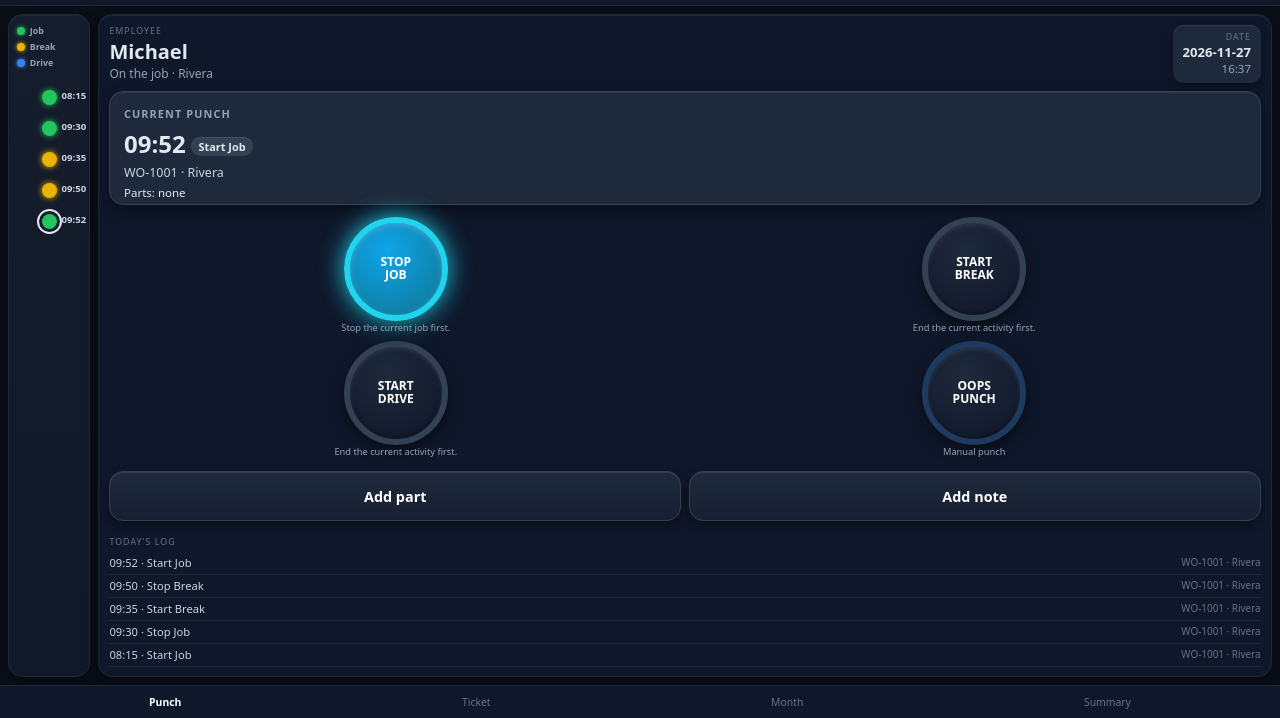
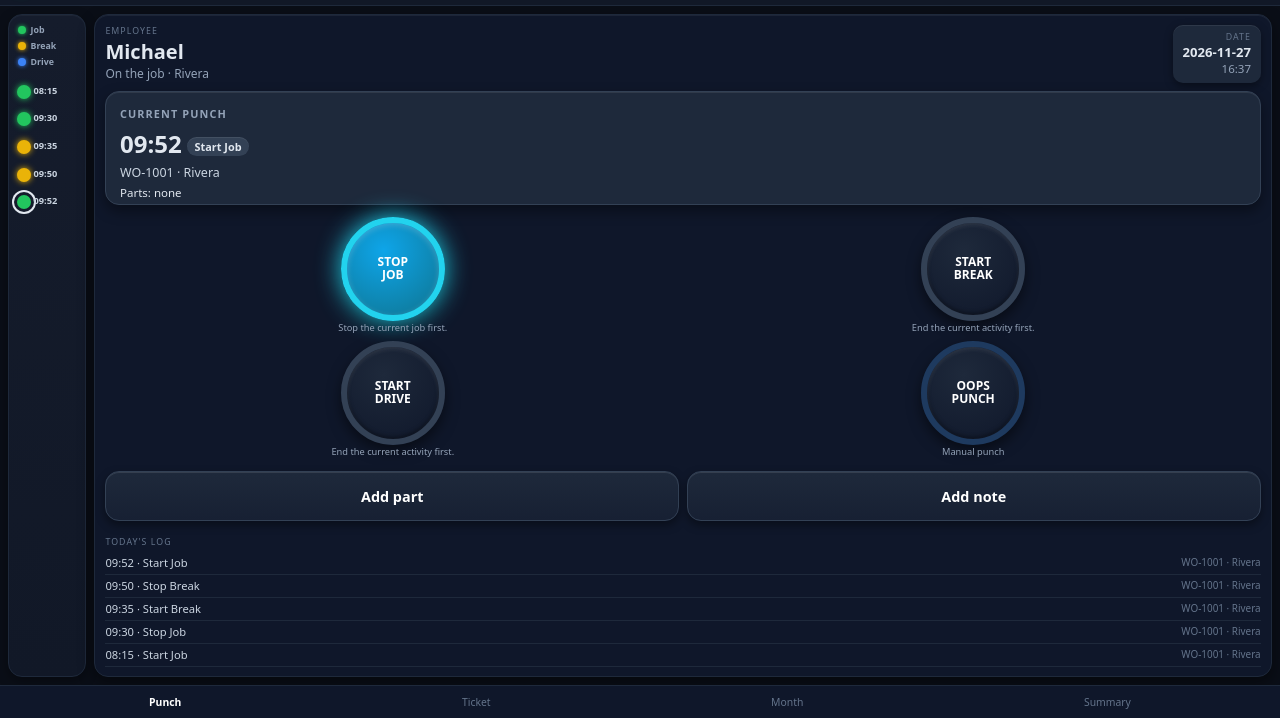
Before and after one commit to chexwave/timechex-clean, a plain HTML site: page index.html in a window 1280 px wide. Shown: the part 82-800 px from the top of the page. Drawn offline with Linux system fonts and the light colour scheme.

Commit message:
v0.25 timeline: pull timestamp stack left, tighter against dots, remove odd offset

```diff
--- a/index.html
+++ b/index.html
@@ -9,7 +9,7 @@
 <body>
   <header>
     <h1>Time<span>Chex</span></h1>
-    <span class="version">v0.24</span>
+    <span class="version">v0.25</span>
   </header>
 
   <div class="status-bar" id="status-bar">
--- a/styles.css
+++ b/styles.css
@@ -85,15 +85,15 @@ main {
   display: none !important;
 }
 .timeline {
-  width: 82px;
+  width: 78px;
   background: linear-gradient(180deg, #151c2c 0%, #111827 100%);
   border-radius: 14px;
   overflow-y: auto;
-  padding: 0.6rem 0.3rem;
+  padding: 0.55rem 0.25rem 0.55rem 0.4rem;
   display: flex;
   flex-direction: column;
-  gap: 1rem;
-  align-items: center;
+  gap: 0.85rem;
+  align-items: flex-start;
   flex-shrink: 0;
   box-shadow: 0 4px 12px rgba(0,0,0,0.35), inset 0 1px 0 rgba(255,255,255,0.04);
   border: 1px solid #1e293b;
@@ -102,9 +102,9 @@ main {
   display: flex;
   flex-direction: column;
   gap: 0.25rem;
-  margin-bottom: 0.3rem;
+  margin-bottom: 0.2rem;
   width: 100%;
-  padding: 0 0.2rem;
+  padding: 0 0 0 0.15rem;
 }
 .lg {
   font-size: 0.55rem;
@@ -125,13 +125,14 @@ main {
 .lg.break::before { background: #eab308; box-shadow: 0 0 4px #eab308; }
 .lg.drive::before { background: #3b82f6; box-shadow: 0 0 4px #3b82f6; }
 .dot {
-  width: 15px;
-  height: 15px;
+  width: 14px;
+  height: 14px;
   border-radius: 50%;
   background: #334155;
   position: relative;
   cursor: pointer;
   flex-shrink: 0;
+  margin-left: 2px;
   box-shadow: 0 1px 2px rgba(0,0,0,0.4);
 }
 .dot.job { background: #22c55e; box-shadow: 0 0 6px #22c55e; }
@@ -139,16 +140,16 @@ main {
 .dot.drive { background: #3b82f6; box-shadow: 0 0 6px #3b82f6; }
 .dot.selected {
   outline: 2px solid #fff;
-  transform: scale(1.25);
+  transform: scale(1.2);
 }
 .dot.current {
   box-shadow: 0 0 0 3px #151c2c, 0 0 0 5px currentColor;
 }
 .dot .time {
   position: absolute;
-  left: 20px;
+  left: 16px;
   top: -1px;
-  font-size: 0.6rem;
+  font-size: 0.58rem;
   font-weight: 600;
   color: #cbd5e1;
   white-space: nowrap;
```
